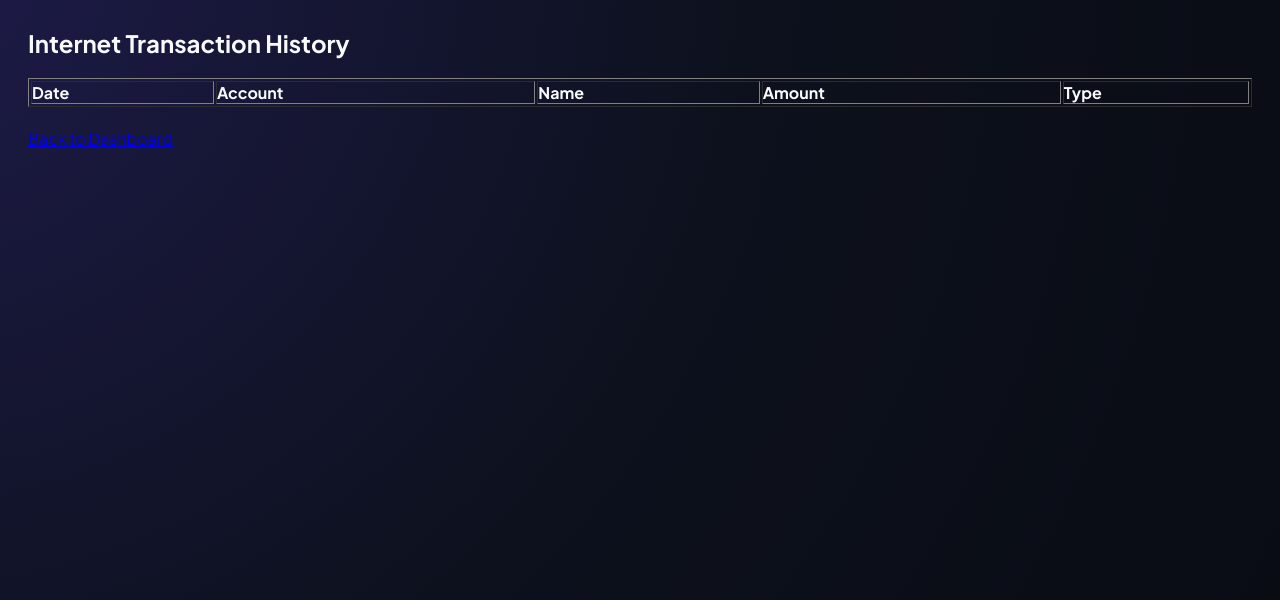
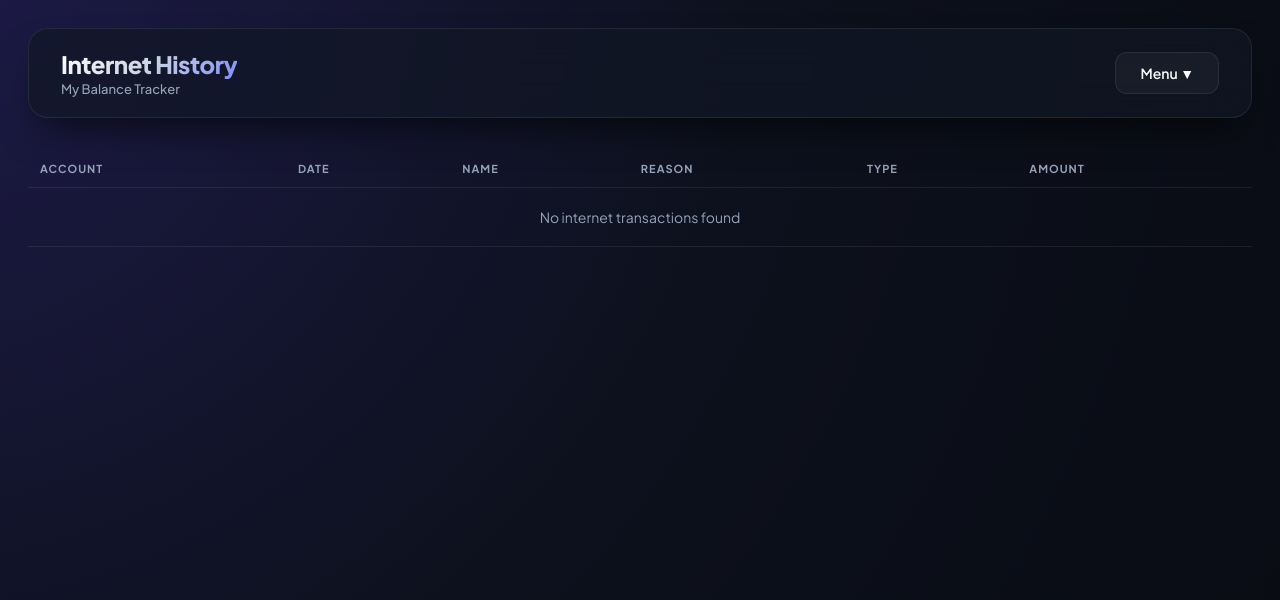
Before and after one commit to Bigtiger11111/balance-tracker, a website: page frontend/internet.html in a window 1280 px wide. Drawn offline with Linux system fonts and the light colour scheme; no server answers; sample sign-in values are in the browser's storage.

Commit message:
Redesigned internet history page layout

```diff
--- a/frontend/internet.html
+++ b/frontend/internet.html
@@ -3,65 +3,90 @@
 <head>
     <meta charset="UTF-8">
     <meta name="viewport" content="width=device-width, initial-scale=1.0">
-    <title>Internet Transactions</title>
+    <title>Internet History - My Balance Tracker</title>
     <link rel="stylesheet" href="style.css">
 </head>
 <body>
-    <div class="container">
-        <h2>Internet Transaction History</h2>
+    <div class="header">
+        <div>
+            <h2>Internet History</h2>
+            <h3>My Balance Tracker</h3>
+        </div>
 
-        <table border="1" style="width:100%; text-align:left; margin-top:20px;">
+        <!-- Dropdown Menu -->
+        <div class="dropdown">
+            <button class="menu-btn">Menu ▼</button>
+            <div class="dropdown-content">
+                <a href="index.html">Dashboard</a>
+                <a href="transaction.html">Transaction</a>
+                <a href="history.html">History</a>
+                <a href="#" onclick="logout()">Logout</a>
+            </div>
+        </div>
+    </div>
+
+    <div class="main-layout" style="display: block;">
+        <div class="card" style="width: 100%; overflow-x: auto;">
+            <table class="history-table" style="width: 100%; border-collapse: collapse;">
                 <thead>
-                <tr>
-                    <th>Date</th>
-                    <th>Account</th>
-                    <th>Name</th>
-                    <th>Amount</th>
-                    <th>Type</th>
+                    <tr style="border-bottom: 1px solid #334155; text-align: left;">
+                        <th style="padding: 12px;">ACCOUNT</th>
+                        <th style="padding: 12px;">DATE</th>
+                        <th style="padding: 12px;">NAME</th>
+                        <th style="padding: 12px;">REASON</th>
+                        <th style="padding: 12px;">TYPE</th>
+                        <th style="padding: 12px;">AMOUNT</th>
                     </tr>
                 </thead>
-            <tbody id="internet-table-body">
-                <!-- Internet Transactions यहाँ आउनेछन् -->
+                <tbody id="internetHistoryBody">
+                    <!-- Transactions यहाँ आउनेछन् -->
                 </tbody>
             </table>
-
-        <br>
-        <a href="index.html">Back to Dashboard</a>
+        </div>
     </div>
 
+    <script src="script.js"></script>
     <script>
-        // Render API URL
-        const API_URL = "https://my-balance-tracker.onrender.com/api/transactions";
+        // Page Load हुँदा Data तान्ने
+        async function loadInternetHistory() {
+            checkAuth(); // Protection Check
+            const transactions = await fetchTransactions();
+            const tbody = document.getElementById('internetHistoryBody');
+            if (!tbody) return;
 
-        async function fetchInternetTransactions() {
-            try {
-                const res = await fetch(API_URL);
-                const data = await res.json();
+            tbody.innerHTML = '';
 
             // 'Internet' Reason भएका मात्र फिल्टर गर्ने
-                const internetData = data.filter(t =>
-                    t.reason && t.reason.toLowerCase().trim() === 'internet'
+            const internetData = transactions.filter(tx =>
+                tx.reason && tx.reason.toLowerCase().trim() === 'internet'
             );
 
-                const tbody = document.getElementById('internet-table-body');
-                tbody.innerHTML = '';
-
-                internetData.forEach(t => {
-                    const row = `<tr>
-                        <td>${t.date ? t.date.split('T')[0] : '-'}</td>
-                        <td>${t.account}</td>
-                        <td>${t.name}</td>
-                        <td>Rs. ${t.amount}</td>
-                        <td style="color: ${t.type === 'credit' ? 'green' : 'red'}">${t.type.toUpperCase()}</td>
-                    </tr>`;
-                    tbody.innerHTML += row;
-                });
-            } catch (err) {
-                console.error("Error fetching data:", err);
-            }
+            if (internetData.length === 0) {
+                tbody.innerHTML = `<tr><td colspan="6" style="text-align:center; padding: 20px; color: #94a3b8;">No internet transactions found</td></tr>`;
+                return;
             }
 
-        fetchInternetTransactions();
+            internetData.forEach(tx => {
+                const tr = document.createElement('tr');
+                const amt = Number(tx.amount) || 0;
+                const isCredit = tx.type && tx.type.toLowerCase() === 'credit';
+
+                tr.style.borderBottom = "1px solid #1e293b";
+                tr.innerHTML = `
+                    <td style="padding: 12px;">${tx.account}</td>
+                    <td style="padding: 12px;">${tx.date ? tx.date.split('T')[0] : '-'}</td>
+                    <td style="padding: 12px;">${tx.name || '-'}</td>
+                    <td style="padding: 12px;">${tx.reason || '-'}</td>
+                    <td style="padding: 12px;">${tx.type}</td>
+                    <td style="padding: 12px; color: ${isCredit ? '#10b981' : '#ef4444'}; font-weight: bold;">
+                        Rs. ${amt.toLocaleString('en-IN')}
+                    </td>
+                `;
+                tbody.appendChild(tr);
+            });
+        }
+
+        loadInternetHistory();
     </script>
 </body>
 </html>
```
Lines whose indentation alone changed are shown as unchanged.
